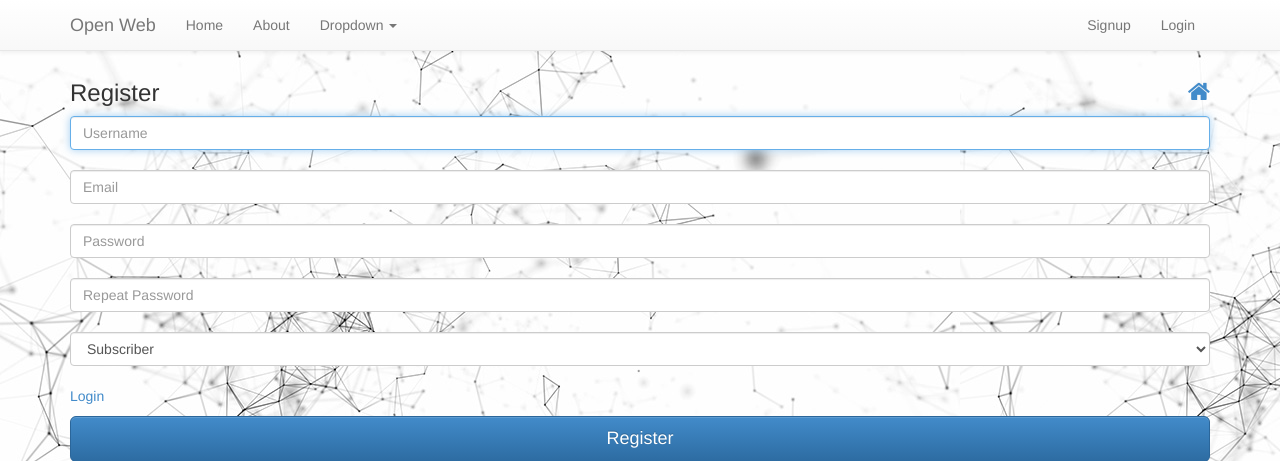
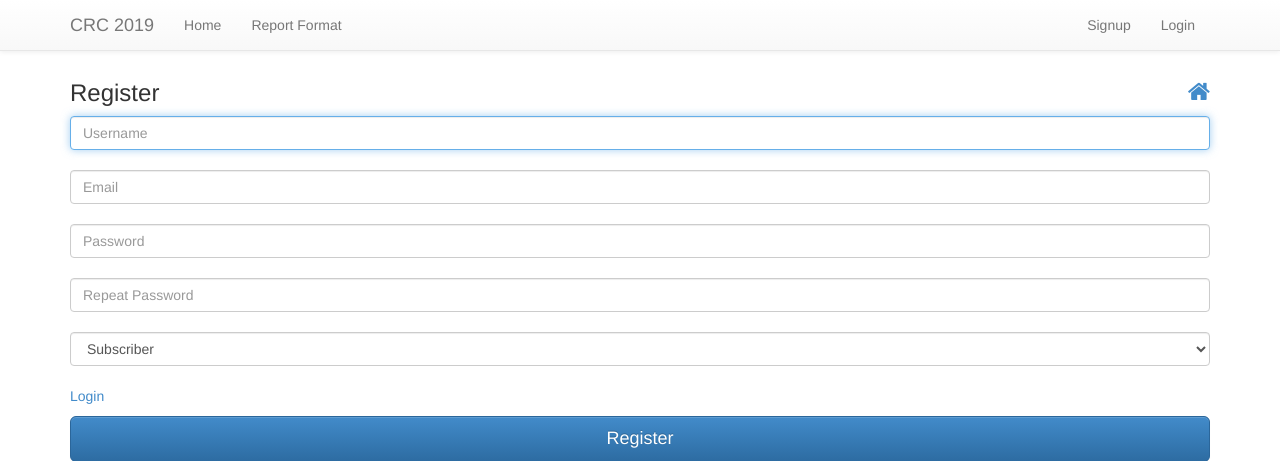
Before and after one commit to mrsaicharan1/Clinical-Rheumatology-Conference-2019, a Flask app: page /register in a window 1280 px wide. Shown: the top 461 px of the page. Run offline with Flask 2, Linux system fonts and the light colour scheme; some libraries are stand-ins or nearby versions.

Commit message:
comment unnecesary dropdown and rename about to report format in navbar

```diff
--- a/templates/layouts/main.html
+++ b/templates/layouts/main.html
@@ -39,7 +39,7 @@
 <script src="{{ url_for('static', filename='js/libs/modernizr-2.8.2.min.js') }}"></script>
 <!--[if lt IE 9]><script src="/static/js/libs/respond-1.4.2.min.js"></script><![endif]-->
 <!-- /scripts -->
-<body background="{{ url_for('static', filename='o.jpg') }}">
+<body> <!--background="{{ url_for('static', filename='o.jpg') }}"-->
 
   <!-- Wrap all page content here -->
   <div id="wrap">
@@ -53,13 +53,13 @@
             <span class="icon-bar"></span>
             <span class="icon-bar"></span>
           </button>
-          <a class="navbar-brand" href="/">Open Web</a>
+          <a class="navbar-brand" href="/">CRC 2019</a>
         </div>
         <div class="collapse navbar-collapse">
           <ul class="nav navbar-nav">
             <li {% if request.endpoint == 'home' %} class="active" {% endif %}><a href="{{ url_for('home') }}">Home</a></li>
-            <li {% if request.endpoint == 'about' %} class="active" {% endif %}><a href="{{ url_for('about') }}">About</a></li>
-            <li class="dropdown">
+            <li {% if request.endpoint == 'about' %} class="active" {% endif %}><a href="{{ url_for('about') }}">Report Format</a></li>
+            <!--<li class="dropdown">
               <a class="dropdown-toggle" data-toggle="dropdown">Dropdown <b class="caret"></b></a>
               <ul class="dropdown-menu">
                 <li><a></a></li>
@@ -69,7 +69,7 @@
                 <li class="dropdown-header">Nav header</li>
                 <li><a>One more separated link</a></li>
               </ul>
-            </li>
+            </li>-->
             {% if session['email'] %}
             <li {% if request.endpoint == 'dashboard' and not session %} class="active" {% endif %}><a href="{{ url_for('dashboard') }}">Dashboard</a></li>
             <li {% if request.endpoint == 'logout' and not session %} class="active" {% endif %}><a href="{{ url_for('logout') }}">Logout</a></li>
```
